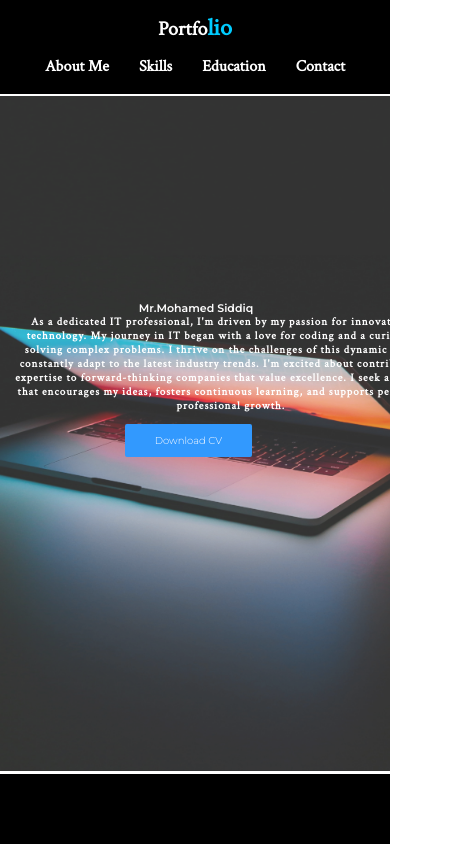
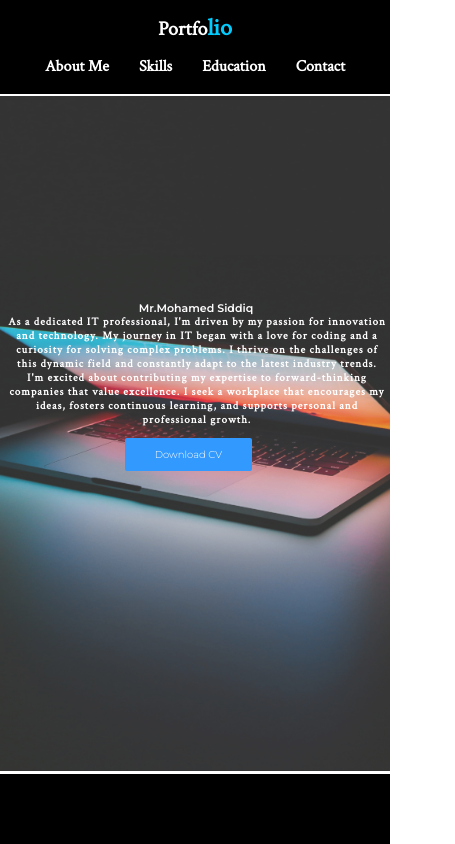
Before and after one commit to SID-DIQ/MY-PORTFOLIO, a React (Create React App) app: page / in a window 390 px wide. Shown: the top 844 px of the page, 455 px wide, since content can reach past the window. Built offline with nearby package versions, Linux system fonts and the light colour scheme.

Commit message:
little changes

```diff
--- a/src/Components/TopContent/TopContent.css
+++ b/src/Components/TopContent/TopContent.css
@@ -86,7 +86,7 @@
     justify-content: center;
     top: 100%;
     font-size: 11px;
-    max-width: 250%;
+    max-width: 100%;
   }
 
   .topContent__downloadButton {
```
